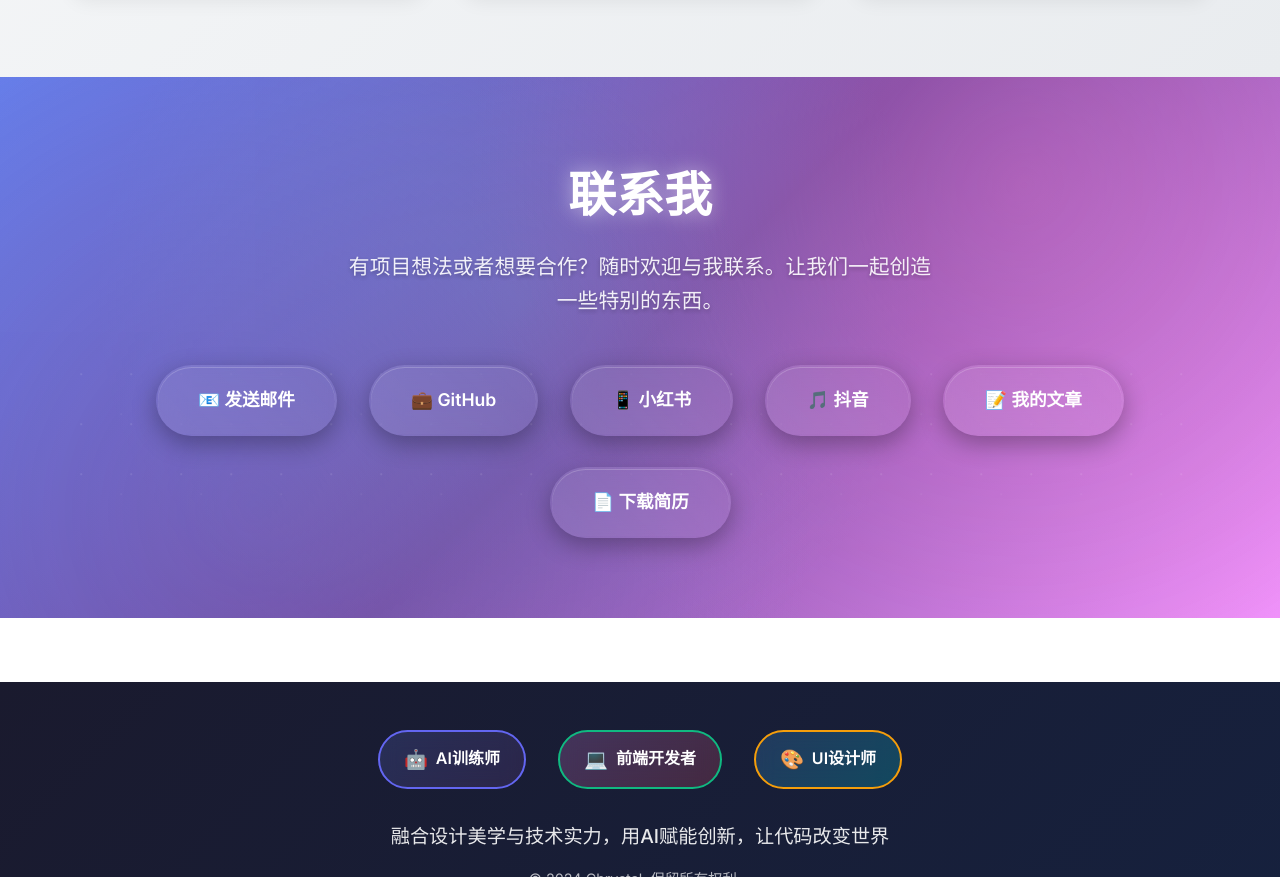
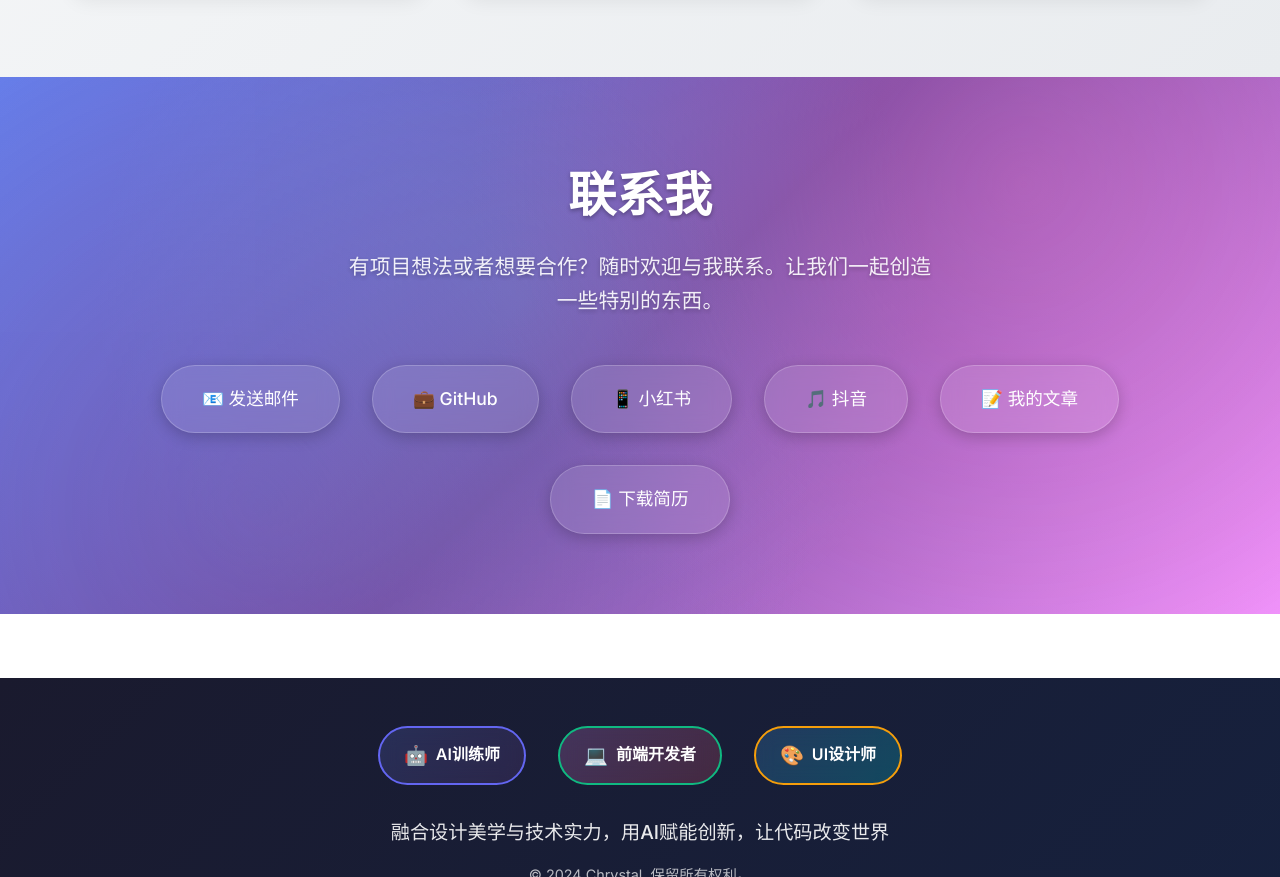
Before and after one commit to zhangyn8/myweb, a plain HTML site: page index-fixed.html in a window 1280 px wide. Shown: the part 2958-3835 px from the top of the page. Drawn offline with Linux system fonts and the light colour scheme.

Commit message:
style: 简化联系模块悬停动效，去除炫酷效果

```diff
--- a/css/cali-style.css
+++ b/css/cali-style.css
@@ -923,13 +923,7 @@ body {
     margin-bottom: 1rem;
     font-size: 3rem;
     font-weight: 700;
-    text-shadow: 0 0 20px rgba(255, 255, 255, 0.5);
-    animation: titleGlow 2s ease-in-out infinite alternate;
-}
-
-@keyframes titleGlow {
-    from { text-shadow: 0 0 20px rgba(255, 255, 255, 0.5); }
-    to { text-shadow: 0 0 30px rgba(255, 255, 255, 0.8), 0 0 40px rgba(255, 255, 255, 0.6); }
+    text-shadow: 0 2px 4px rgba(0, 0, 0, 0.3);
 }
 
 .cali-contact-description {
@@ -962,69 +956,23 @@ body {
     align-items: center;
     gap: 0.8rem;
     padding: 1.2rem 2.5rem;
-    background: linear-gradient(45deg, rgba(255, 255, 255, 0.1), rgba(255, 255, 255, 0.05));
+    background: rgba(255, 255, 255, 0.1);
     color: var(--white);
     text-decoration: none;
     border-radius: 50px;
-    backdrop-filter: blur(15px);
-    transition: all 0.4s cubic-bezier(0.175, 0.885, 0.32, 1.275);
-    border: 2px solid transparent;
-    position: relative;
-    overflow: hidden;
-    font-weight: 600;
+    backdrop-filter: blur(10px);
+    transition: all 0.3s ease;
+    border: 1px solid rgba(255, 255, 255, 0.2);
+    font-weight: 500;
     font-size: 1.1rem;
-    box-shadow:
-        0 8px 25px rgba(0, 0, 0, 0.3),
-        inset 0 1px 0 rgba(255, 255, 255, 0.2);
-}
-
-.cali-contact-link::before {
-    content: '';
-    position: absolute;
-    top: 0;
-    left: -100%;
-    width: 100%;
-    height: 100%;
-    background: linear-gradient(90deg, transparent, rgba(255, 255, 255, 0.4), transparent);
-    transition: left 0.6s ease;
-}
-
-.cali-contact-link::after {
-    content: '';
-    position: absolute;
-    top: -2px;
-    left: -2px;
-    right: -2px;
-    bottom: -2px;
-    background: linear-gradient(45deg, #ff6b6b, #4ecdc4, #45b7d1, #96ceb4, #ffeaa7, #ff6b6b);
-    background-size: 300% 300%;
-    border-radius: 50px;
-    z-index: -1;
-    opacity: 0;
-    transition: opacity 0.4s ease;
-    animation: gradientRotate 3s ease infinite;
-}
-
-@keyframes gradientRotate {
-    0% { background-position: 0% 50%; }
-    50% { background-position: 100% 50%; }
-    100% { background-position: 0% 50%; }
+    box-shadow: 0 4px 15px rgba(0, 0, 0, 0.2);
 }
 
 .cali-contact-link:hover {
-    transform: translateY(-8px) scale(1.05);
-    box-shadow:
-        0 20px 40px rgba(0, 0, 0, 0.4),
-        inset 0 1px 0 rgba(255, 255, 255, 0.3);
-    background: linear-gradient(45deg, rgba(255, 255, 255, 0.2), rgba(255, 255, 255, 0.1));
-}
-
-.cali-contact-link:hover::before {
-    left: 100%;
-}
-
-.cali-contact-link:hover::after {
-    opacity: 1;
+    transform: translateY(-3px);
+    background: rgba(255, 255, 255, 0.15);
+    border-color: rgba(255, 255, 255, 0.3);
+    box-shadow: 0 8px 25px rgba(0, 0, 0, 0.3);
 }
 
 .cali-contact-link .iconfont {
@@ -1033,40 +981,20 @@ body {
 }
 
 .cali-contact-link:hover .iconfont {
-    transform: scale(1.2) rotate(10deg);
+    transform: scale(1.1);
 }
 
-/* 添加粒子效果 */
-.cali-contact-links::before {
-    content: '';
-    position: absolute;
-    width: 100%;
-    height: 100%;
-    top: 0;
-    left: 0;
-    pointer-events: none;
-    background-image:
-        radial-gradient(circle, rgba(255, 255, 255, 0.1) 1px, transparent 1px),
-        radial-gradient(circle, rgba(255, 255, 255, 0.05) 1px, transparent 1px);
-    background-size: 50px 50px, 80px 80px;
-    background-position: 0 0, 25px 25px;
-    animation: particleMove 20s linear infinite;
-}
 
-@keyframes particleMove {
-    0% { transform: translate(0, 0); }
-    100% { transform: translate(-50px, -50px); }
-}
 
-/* 联系模块进入动画 */
+/* 联系模块进入动画 - 简化版 */
 .cali-contact {
-    animation: contactSectionFadeIn 1.2s ease-out;
+    animation: contactSectionFadeIn 0.8s ease-out;
 }
 
 @keyframes contactSectionFadeIn {
     from {
         opacity: 0;
-        transform: translateY(50px);
+        transform: translateY(30px);
     }
     to {
         opacity: 1;
@@ -1074,22 +1002,21 @@ body {
     }
 }
 
-/* 联系链接依次出现动画 */
-.cali-contact-link:nth-child(1) { animation: linkFadeInUp 0.6s ease-out 0.2s both; }
-.cali-contact-link:nth-child(2) { animation: linkFadeInUp 0.6s ease-out 0.4s both; }
-.cali-contact-link:nth-child(3) { animation: linkFadeInUp 0.6s ease-out 0.6s both; }
-.cali-contact-link:nth-child(4) { animation: linkFadeInUp 0.6s ease-out 0.8s both; }
-.cali-contact-link:nth-child(5) { animation: linkFadeInUp 0.6s ease-out 1.0s both; }
-.cali-contact-link:nth-child(6) { animation: linkFadeInUp 0.6s ease-out 1.2s both; }
+/* 联系链接依次出现动画 - 简化版 */
+.cali-contact-link:nth-child(1) { animation: linkFadeInUp 0.4s ease-out 0.1s both; }
+.cali-contact-link:nth-child(2) { animation: linkFadeInUp 0.4s ease-out 0.2s both; }
+.cali-contact-link:nth-child(3) { animation: linkFadeInUp 0.4s ease-out 0.3s both; }
+.cali-contact-link:nth-child(4) { animation: linkFadeInUp 0.4s ease-out 0.4s both; }
+.cali-contact-link:nth-child(5) { animation: linkFadeInUp 0.4s ease-out 0.5s both; }
 
 @keyframes linkFadeInUp {
     from {
         opacity: 0;
-        transform: translateY(30px) scale(0.8);
+        transform: translateY(20px);
     }
     to {
         opacity: 1;
-        transform: translateY(0) scale(1);
+        transform: translateY(0);
     }
 }
 
```
